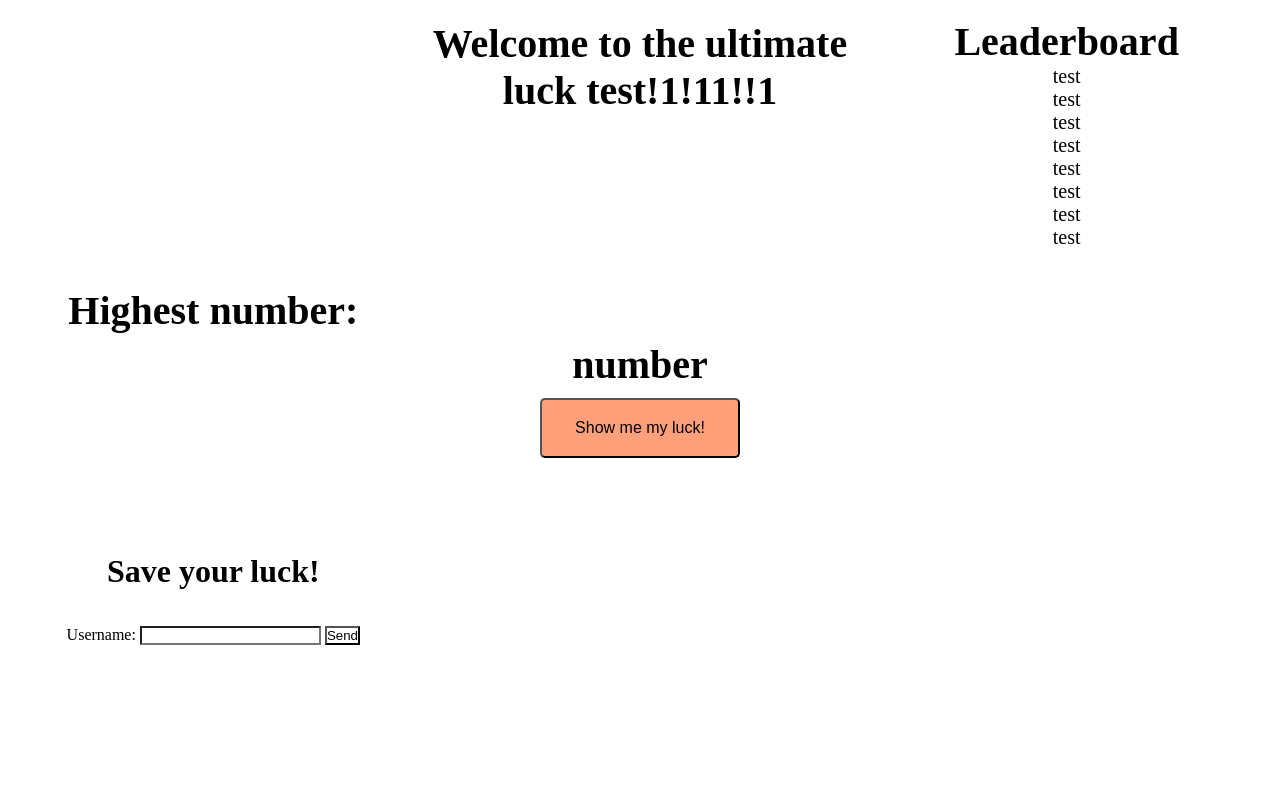
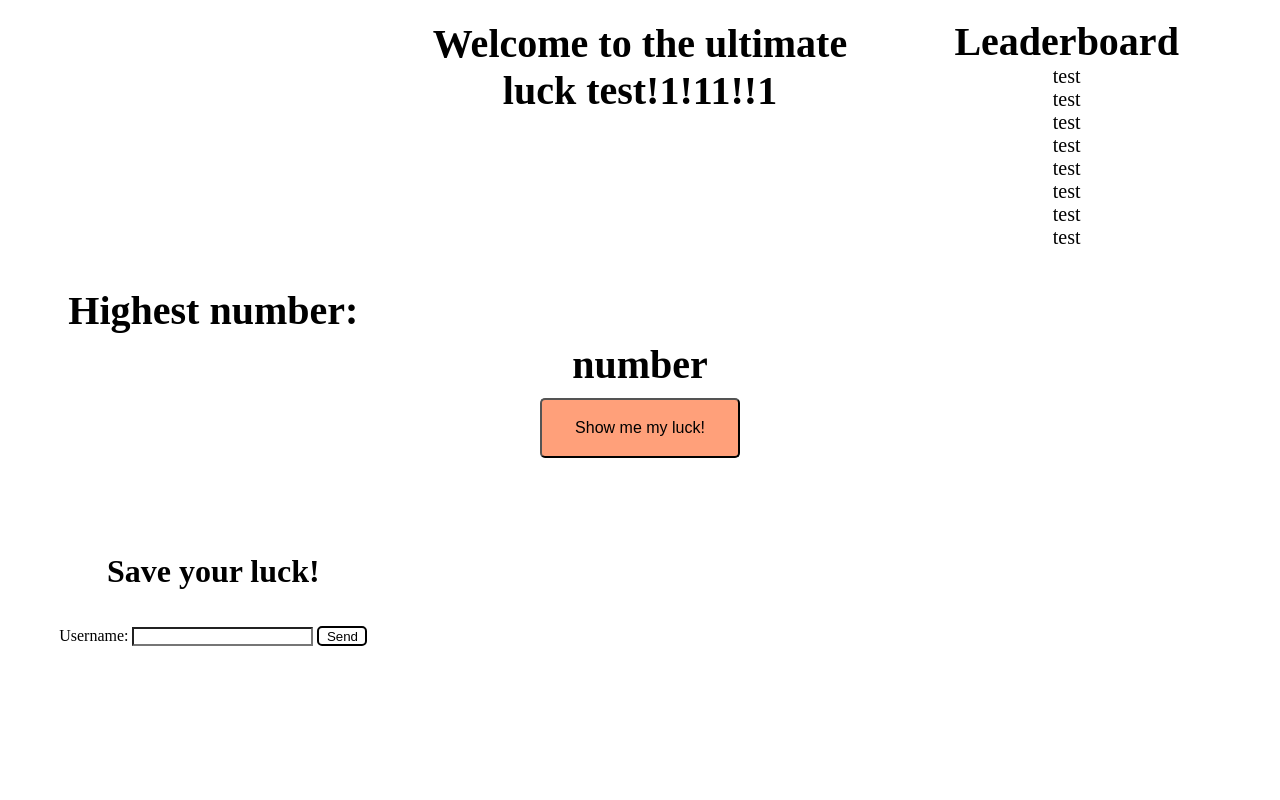
Before and after one commit to CaioaPy/The-Ultimate-Luck-Test, a plain HTML site: page src/index.html in a window 1280 px wide. Drawn offline with Linux system fonts and the light colour scheme.

Commit message:
buttonForm style

```diff
--- a/src/style.css
+++ b/src/style.css
@@ -46,6 +46,15 @@
     margin-top: 20px;
 }
 
+input.buttonForm{
+    height: 20px;
+    width: 50px;
+    border-radius: 5px;
+    border: 2px solid;
+    color: black;
+    cursor: pointer;
+}
+
 div.container{
     grid-column: 2;
     grid-row: 2;
```
